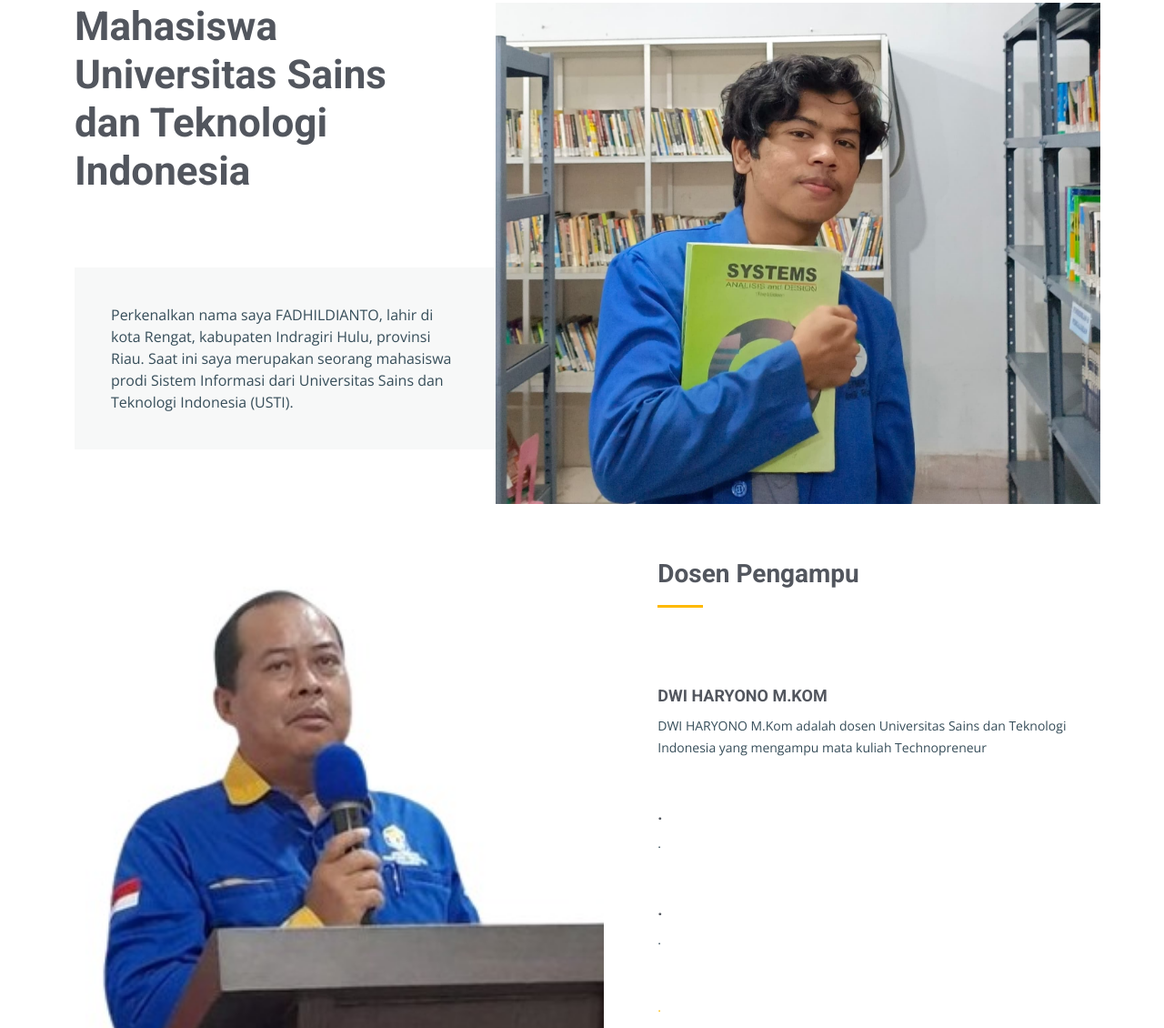
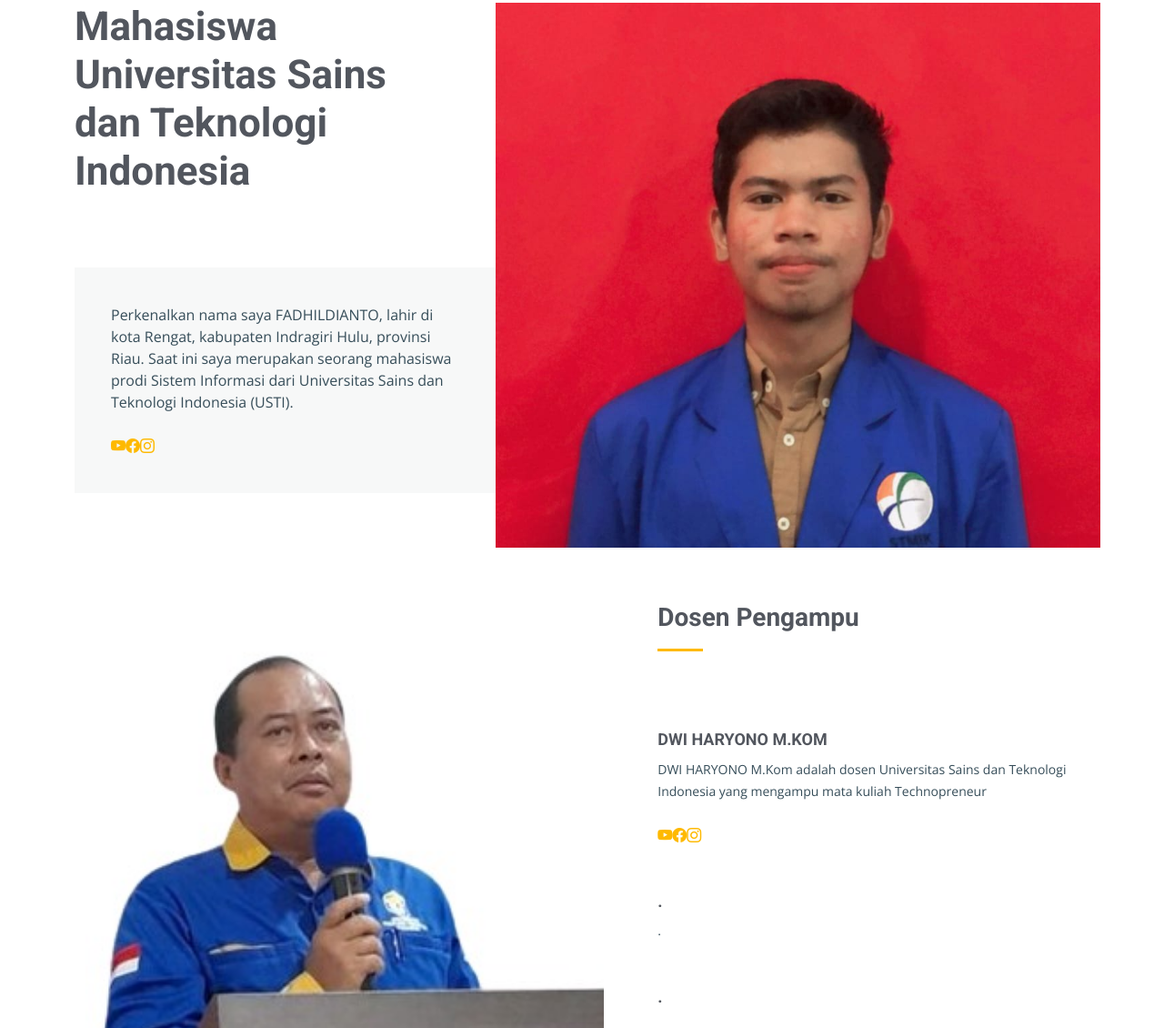
Before and after one commit to fadhildianto/PutraPrinting.github.io, a plain HTML site: page about.html in a window 1280 px wide. Shown: the part 378-1508 px from the top of the page at 91% size. Drawn offline with nearby package versions, Linux system fonts and the light colour scheme.

Commit message:
revisi link

```diff
--- a/about.html
+++ b/about.html
@@ -87,12 +87,17 @@
 
         <div class="row position-relative">
 
-          <div class="col-lg-7 about-img" data-aos="zoom-out" data-aos-delay="200"><img src="assets/img/saya.jpg"></div>
+          <div class="col-lg-7 about-img" data-aos="zoom-out" data-aos-delay="200"><img src="assets/img/sayo.jpg"></div>
 
           <div class="col-lg-7" data-aos="fade-up" data-aos-delay="100">
             <h2 class="inner-title">Mahasiswa Universitas Sains dan Teknologi Indonesia</h2>
             <div class="our-story">
               <p>Perkenalkan nama saya FADHILDIANTO, lahir di kota Rengat, kabupaten Indragiri Hulu, provinsi Riau. Saat ini saya merupakan seorang mahasiswa prodi Sistem Informasi dari Universitas Sains dan Teknologi Indonesia (USTI). </p>
+              <div class="social-links d-flex mt-4">
+                <a href="https://www.youtube.com/@fadhildianto"><i class="bi bi-youtube"></i></a>
+                <a href="https://www.facebook.com/fadhil.dianto"><i class="bi bi-facebook"></i></a>
+                <a href="https://www.instagram.com/fadhildianto"><i class="bi bi-instagram"></i></a>
+              </div>
             </div>
           </div>
 
@@ -122,6 +127,11 @@
                 <p>DWI HARYONO M.Kom adalah dosen Universitas Sains dan Teknologi Indonesia yang mengampu mata kuliah Technopreneur</p>
               </div>
             </div><!-- End Icon Box -->
+            <div class="social-links d-flex mt-4">
+              <a href="https://www.youtube.com/dbinentertainment"><i class="bi bi-youtube"></i></a>
+              <a href="https://www.facebook.com/dwiharyono.skom/"><i class="bi bi-facebook"></i></a>
+              <a href="https://www.instagram.com/dwiharyono_dhy/"><i class="bi bi-instagram"></i></a>
+            </div>
 
             <div class="icon-box d-flex position-relative" data-aos="fade-up" data-aos-delay="400">
 
```
Also changed, not shown: assets/img/sayo.jpg (added).
